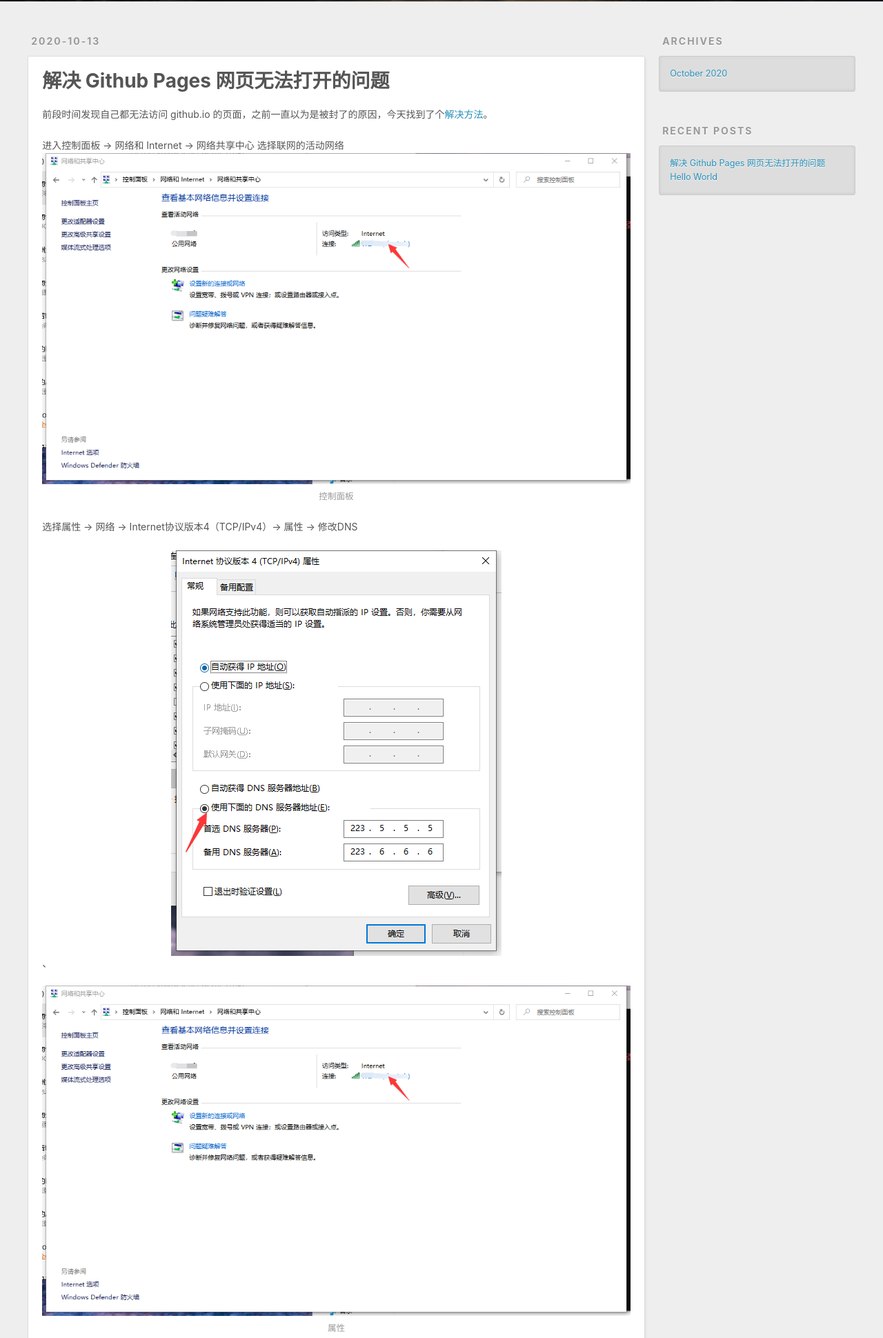
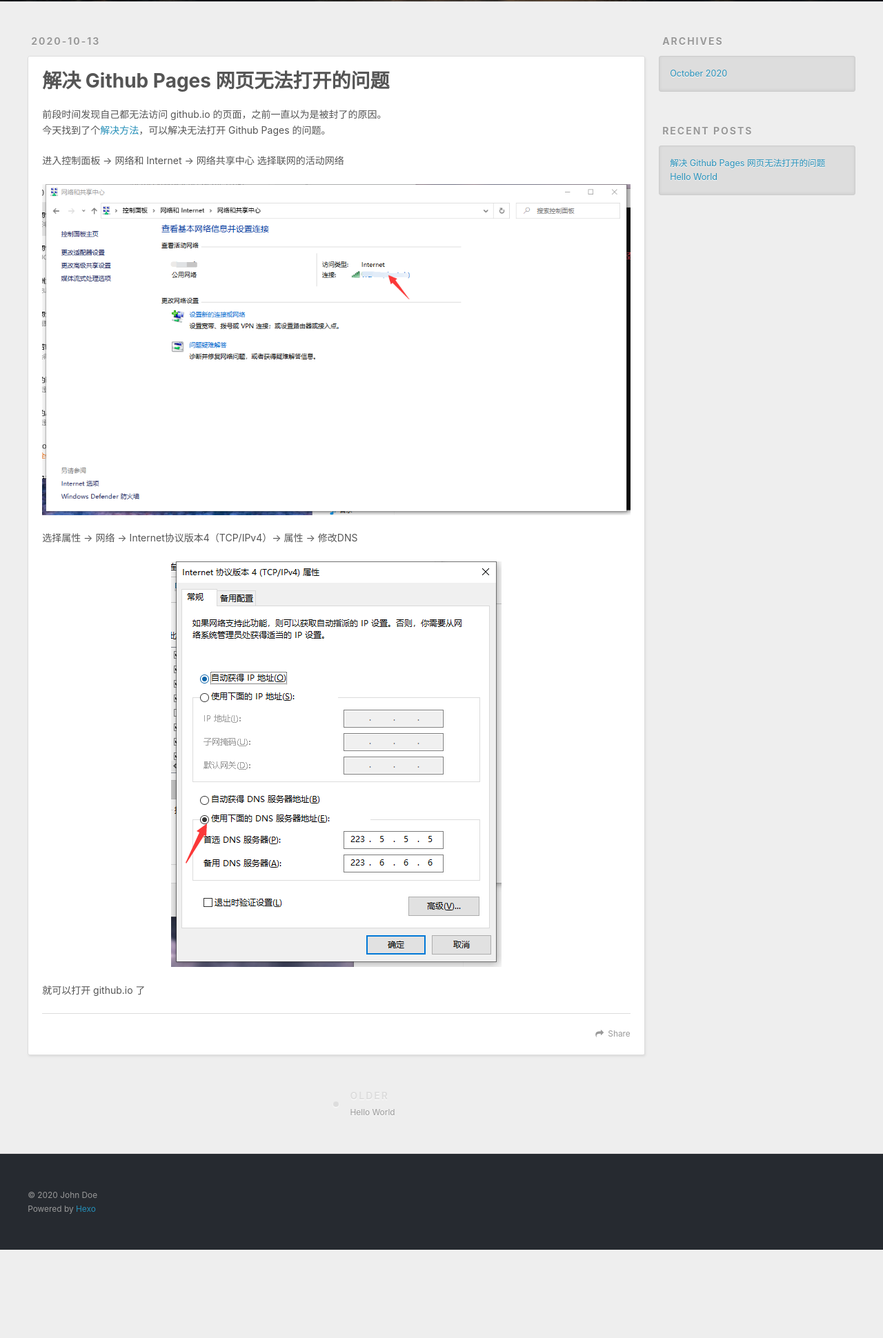
Before and after one commit to Keliang-Lyu/Keliang-Lyu.github.io, a plain HTML site: page 2020/10/13/解决-Github-Pages-网页无法打开的问题/index.html in a window 1280 px wide. Shown: the part 298-2238 px from the top of the page at 69% size. After the commit the page ends 2110 px from the top, so only its background shows below. Drawn offline with nearby package versions, Linux system fonts and the light colour scheme; files whose address does not match are found by name.

Commit message:
Site updated: 2020-10-13 15:29:16

```diff
--- a/2020/10/13/解决-Github-Pages-网页无法打开的问题/index.html
+++ b/2020/10/13/解决-Github-Pages-网页无法打开的问题/index.html
@@ -7,21 +7,20 @@
 
   <title>解决 Github Pages 网页无法打开的问题 | Hexo</title>
   <meta name="viewport" content="width=device-width, initial-scale=1, maximum-scale=1">
-  <meta name="description" content="前段时间发现自己都无法访问 github.io 的页面，之前一直以为是被封了的原因，今天找到了个解决方法。 进入控制面板 -&gt; 网络和 Internet -&gt; 网络共享中心 选择联网的活动网络选择属性 -&gt; 网络 -&gt; Internet协议版本4（TCP&#x2F;IPv4）-&gt; 属性 -&gt; 修改DNS 、  就可以打开 github.io 了">
+  <meta name="description" content="前段时间发现自己都无法访问 github.io 的页面，之前一直以为是被封了的原因。今天找到了个解决方法，可以解决无法打开 Github Pages 的问题。">
 <meta property="og:type" content="article">
 <meta property="og:title" content="解决 Github Pages 网页无法打开的问题">
 <meta property="og:url" content="http://example.com/2020/10/13/%E8%A7%A3%E5%86%B3-Github-Pages-%E7%BD%91%E9%A1%B5%E6%97%A0%E6%B3%95%E6%89%93%E5%BC%80%E7%9A%84%E9%97%AE%E9%A2%98/index.html">
 <meta property="og:site_name" content="Hexo">
-<meta property="og:description" content="前段时间发现自己都无法访问 github.io 的页面，之前一直以为是被封了的原因，今天找到了个解决方法。 进入控制面板 -&gt; 网络和 Internet -&gt; 网络共享中心 选择联网的活动网络选择属性 -&gt; 网络 -&gt; Internet协议版本4（TCP&#x2F;IPv4）-&gt; 属性 -&gt; 修改DNS 、  就可以打开 github.io 了">
+<meta property="og:description" content="前段时间发现自己都无法访问 github.io 的页面，之前一直以为是被封了的原因。今天找到了个解决方法，可以解决无法打开 Github Pages 的问题。">
 <meta property="og:locale" content="en_US">
-<meta property="og:image" content="http://example.com/.com//%E6%8E%A7%E5%88%B6%E9%9D%A2%E6%9D%BF.png">
-<meta property="og:image" content="http://example.com/.com//10/13/%E8%A7%A3%E5%86%B3-Github-Pages-%E7%BD%91%E9%A1%B5%E6%97%A0%E6%B3%95%E6%89%93%E5%BC%80%E7%9A%84%E9%97%AE%E9%A2%98/%E5%B1%9E%E6%80%A7.png">
-<meta property="og:image" content="http://example.com/.com//%E6%8E%A7%E5%88%B6%E9%9D%A2%E6%9D%BF.png">
+<meta property="og:image" content="http://example.com/2020/10/13/%E8%A7%A3%E5%86%B3-Github-Pages-%E7%BD%91%E9%A1%B5%E6%97%A0%E6%B3%95%E6%89%93%E5%BC%80%E7%9A%84%E9%97%AE%E9%A2%98/%E6%8E%A7%E5%88%B6%E9%9D%A2%E6%9D%BF.png">
+<meta property="og:image" content="http://example.com/2020/10/13/%E8%A7%A3%E5%86%B3-Github-Pages-%E7%BD%91%E9%A1%B5%E6%97%A0%E6%B3%95%E6%89%93%E5%BC%80%E7%9A%84%E9%97%AE%E9%A2%98/%E5%B1%9E%E6%80%A7.png">
 <meta property="article:published_time" content="2020-10-13T05:44:52.000Z">
-<meta property="article:modified_time" content="2020-10-13T06:17:11.751Z">
+<meta property="article:modified_time" content="2020-10-13T06:55:01.320Z">
 <meta property="article:author" content="John Doe">
 <meta name="twitter:card" content="summary">
-<meta name="twitter:image" content="http://example.com/.com//%E6%8E%A7%E5%88%B6%E9%9D%A2%E6%9D%BF.png">
+<meta name="twitter:image" content="http://example.com/2020/10/13/%E8%A7%A3%E5%86%B3-Github-Pages-%E7%BD%91%E9%A1%B5%E6%97%A0%E6%B3%95%E6%89%93%E5%BC%80%E7%9A%84%E9%97%AE%E9%A2%98/%E6%8E%A7%E5%88%B6%E9%9D%A2%E6%9D%BF.png">
 
     <link rel="alternate" href="/atom.xml" title="Hexo" type="application/atom+xml">
 
@@ -92,16 +91,21 @@
 
     <div class="article-entry" itemprop="articleBody">
 
-        <p>前段时间发现自己都无法访问 github.io 的页面，之前一直以为是被封了的原因，今天找到了个<a target="_blank" rel="noopener" href="https://blog.csdn.net/nima1994/article/details/107985198">解决方法</a>。</p>
-<p>进入控制面板 -&gt; 网络和 Internet -&gt; 网络共享中心 选择联网的活动网络<br><img src="/.com//%E6%8E%A7%E5%88%B6%E9%9D%A2%E6%9D%BF.png" alt="控制面板"><br>选择属性 -&gt; 网络 -&gt; Internet协议版本4（TCP/IPv4）-&gt; 属性 -&gt; 修改DNS</p>
-<img src="/.com//10/13/%E8%A7%A3%E5%86%B3-Github-Pages-%E7%BD%91%E9%A1%B5%E6%97%A0%E6%B3%95%E6%89%93%E5%BC%80%E7%9A%84%E9%97%AE%E9%A2%98/%E5%B1%9E%E6%80%A7.png" class title="属性">、
-<p><img src="/.com//%E6%8E%A7%E5%88%B6%E9%9D%A2%E6%9D%BF.png" alt="属性"></p>
+        <p>前段时间发现自己都无法访问 github.io 的页面，之前一直以为是被封了的原因。<br>今天找到了个<a target="_blank" rel="noopener" href="https://blog.csdn.net/nima1994/article/details/107985198">解决方法</a>，可以解决无法打开 Github Pages 的问题。</p>
+<a id="more"></a>
+
+<p>进入控制面板 -&gt; 网络和 Internet -&gt; 网络共享中心 选择联网的活动网络</p>
+<img src="/2020/10/13/%E8%A7%A3%E5%86%B3-Github-Pages-%E7%BD%91%E9%A1%B5%E6%97%A0%E6%B3%95%E6%89%93%E5%BC%80%E7%9A%84%E9%97%AE%E9%A2%98/%E6%8E%A7%E5%88%B6%E9%9D%A2%E6%9D%BF.png" class title="控制面板">
+
+<p>选择属性 -&gt; 网络 -&gt; Internet协议版本4（TCP/IPv4）-&gt; 属性 -&gt; 修改DNS</p>
+<img src="/2020/10/13/%E8%A7%A3%E5%86%B3-Github-Pages-%E7%BD%91%E9%A1%B5%E6%97%A0%E6%B3%95%E6%89%93%E5%BC%80%E7%9A%84%E9%97%AE%E9%A2%98/%E5%B1%9E%E6%80%A7.png" class title="属性">
+
 <p>就可以打开 github.io 了</p>
 
 
     </div>
     <footer class="article-footer">
-      <a data-url="http://example.com/2020/10/13/%E8%A7%A3%E5%86%B3-Github-Pages-%E7%BD%91%E9%A1%B5%E6%97%A0%E6%B3%95%E6%89%93%E5%BC%80%E7%9A%84%E9%97%AE%E9%A2%98/" data-id="ckg7iw5180000gcuy4im10mbs" class="article-share-link">Share</a>
+      <a data-url="http://example.com/2020/10/13/%E8%A7%A3%E5%86%B3-Github-Pages-%E7%BD%91%E9%A1%B5%E6%97%A0%E6%B3%95%E6%89%93%E5%BC%80%E7%9A%84%E9%97%AE%E9%A2%98/" data-id="ckg7lccpu0001asuy6g0t8izh" class="article-share-link">Share</a>
 
 
     </footer>
```
Also changed, not shown: 2020/10/12/hello-world/index.html (+1 -1 lines), index.html (+7 -7 lines).
